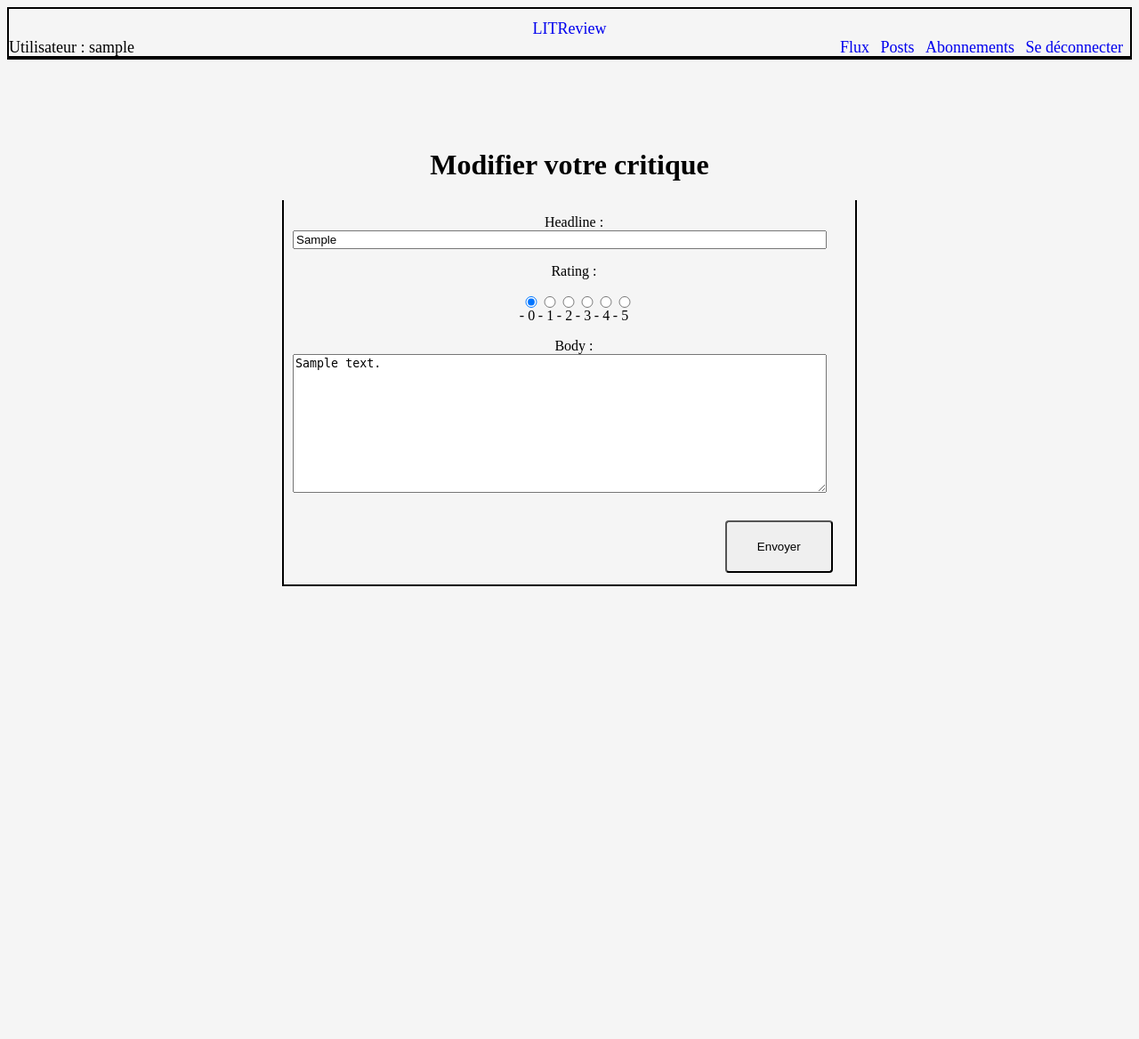
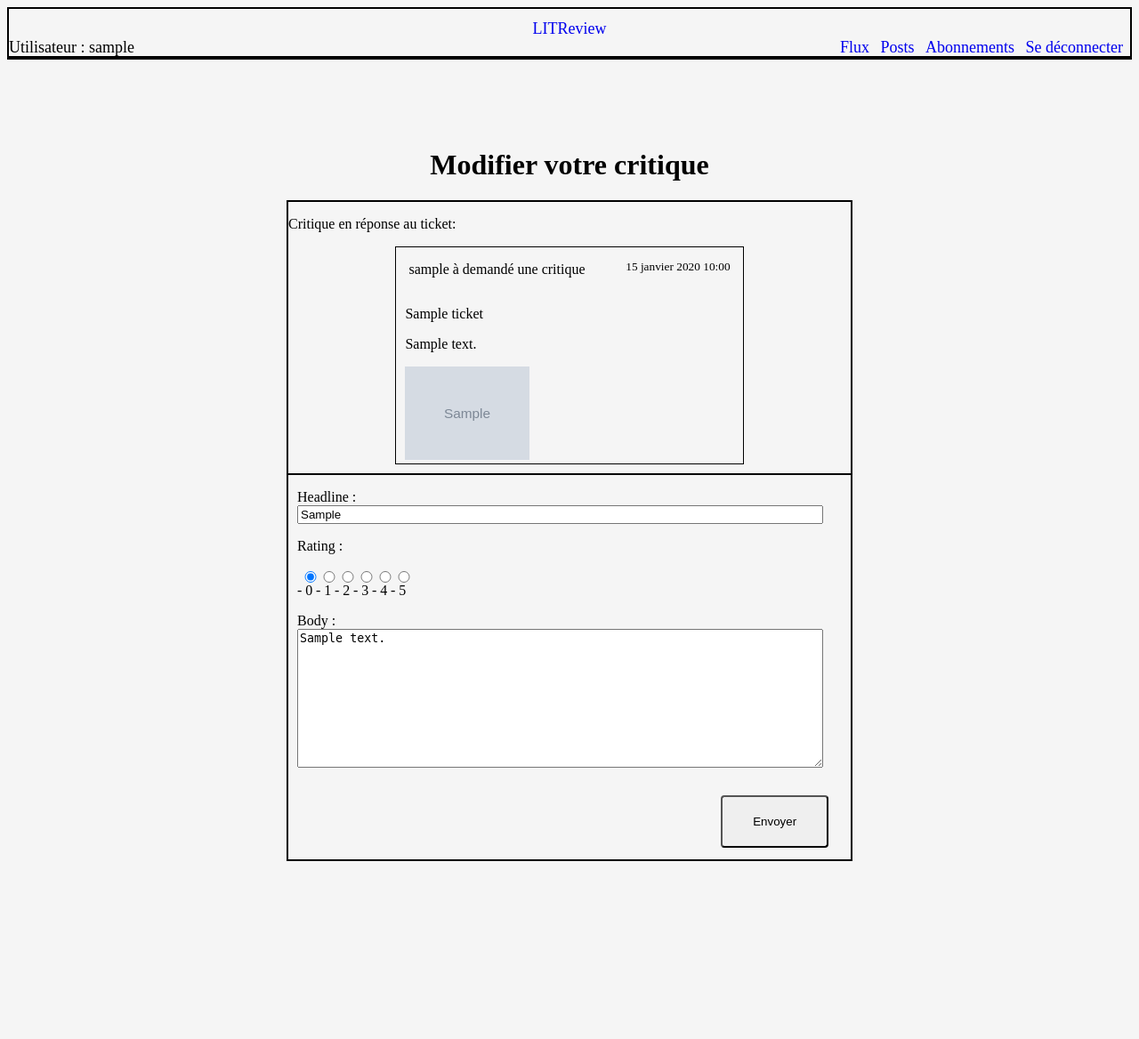
Before and after one commit to Dhyakia/OPC_Project09, a Django app: page /review/edit_review/1/ in a window 1280 px wide. Shown: the whole page at 89% size. Before the commit the page ends 659 px from the top, so only its background shows below. Run offline with Django 4.2, Linux system fonts and the light colour scheme; a user stored in the database is signed in; tables that the repository leaves empty hold one stand-in row (values such as "Sample post"); grey boxes marked "Sample" are stand-in pictures.

Commit message:
user can edit his own review

```diff
--- a/LITReview/review/static/review/style.css
+++ b/LITReview/review/static/review/style.css
@@ -140,7 +140,8 @@ textarea {
 }
 .my-content-ticket-header,
 .my-content-review-header,
-.my-content-review-ticket {
+.my-content-review-ticket,
+.review-form-ticket-header {
     text-align: left;
     display: flex;
 }
@@ -152,18 +153,47 @@ textarea {
     padding: 4px 8px 4px 8px;
 }
 .ticket-header-left, .ticket-header-right,
-.review-header-left, .review-header-right {
+.review-header-left, .review-header-right,
+.ticket-recap-header-left, .ticket-recap-header-right {
     display: inline-block;
 }
-.ticket-header-left, .review-header-left {
+.ticket-header-left,
+.review-header-left,
+.ticket-recap-header-left {
     flex: 1;
     padding-left: 4px;
 }
-.ticket-header-right, .review-header-right{
+.ticket-header-right,
+.review-header-right,
+.ticket-recap-header-right {
     padding-right: 14px;
     font-size: smaller;
 }
 
+/* Edit_review style */
+.review-form-block-alt {
+    border: 2px solid black;
+    text-align: left;
+    overflow: hidden;
+    width: 50%;
+    margin: auto;
+}
+.review-form-ticket-wrapper {
+    border-bottom: 2px solid black;
+    padding-bottom: 10px;
+}
+.review-form-ticket-recap {
+    padding-left: 10px;
+    border: 1px solid black;
+    width: 60%;
+    margin: auto;
+}
+.review-form-ticket-body img{
+    padding-bottom: 4px;
+}
+.review-edit-review-form {
+    padding-left: 10px;
+}
 
 /* delete_ticket & delete_review style */
 .delete-content-box {
--- a/LITReview/review/templates/review/edit_review.html
+++ b/LITReview/review/templates/review/edit_review.html
@@ -3,13 +3,36 @@
 
 <h1>Modifier votre critique</h1>
 
-<div class="review-form-block">
+<div class="review-form-block-alt">
 
-    <form method="post">
-        {% csrf_token %}
-        {{form.as_p}}
-        <button class="form-btn "type="submit">Envoyer</button>
-    </form>
+    <div class="review-form-ticket-wrapper">
+        <p>Critique en réponse au ticket:</p>
+
+        <div class="review-form-ticket-recap">
+            <div class="review-form-ticket-header">
+                <p class="ticket-recap-header-left">{{ticket.user}} à demandé une critique</p>
+                <p class="ticket-recap-header-right">{{ticket.time_created}}</p>
+            </div>
+
+            <div class="review-form-ticket-body">
+                <p>{{ticket.title}}</p>
+                <p>{{ticket.description}}</p>
+                <img src="{{ticket.image.url}}" width="140px">
+            </div>
+        </div>
+
+    </div>
+
+    <div class="review-edit-review-form">
+        <form method="post">
+            {% csrf_token %}
+            {{form.as_p}}
+            <button class="form-btn "type="submit">Envoyer</button>
+        </form>
+    </div>
+
 </div>
 
+
+
 {% endblock %}
--- a/LITReview/review/templates/review/review_snippet.html
+++ b/LITReview/review/templates/review/review_snippet.html
@@ -15,7 +15,7 @@
     <div class="my-content-review-ticket">
         <p>Ticket - {{post.ticket.user}}</p>
         <h4>{{post.ticket.title}}</h4>
-        <img src="{{post.ticket.image.url}}" width="240px">
+        <img src="{{post.ticket.image.url}}" width="140px">
     </div>
 
     <div class="my-content-block-btn">
--- a/LITReview/review/templates/review/ticket_snippet.html
+++ b/LITReview/review/templates/review/ticket_snippet.html
@@ -8,7 +8,7 @@
 
     <div class="my-content-ticket-image">
         <h3>{{post.title}}</h3>
-        <img src="{{post.image.url}}" width="240px">
+        <img src="{{post.image.url}}" width="200px">
     </div>
 
     <div class="my-content-block-btn">
--- a/LITReview/review/views.py
+++ b/LITReview/review/views.py
@@ -129,7 +129,8 @@ def editReview(request, id):
 
     if request.method == 'GET':
         form = forms.ReviewForm(instance=review)
-        context = {'form': form}
+        ticket = review.ticket
+        context = {'form': form, 'ticket': ticket}
         return render(request, 'review/edit_review.html', context=context)
 
     if request.method == 'POST':
```
